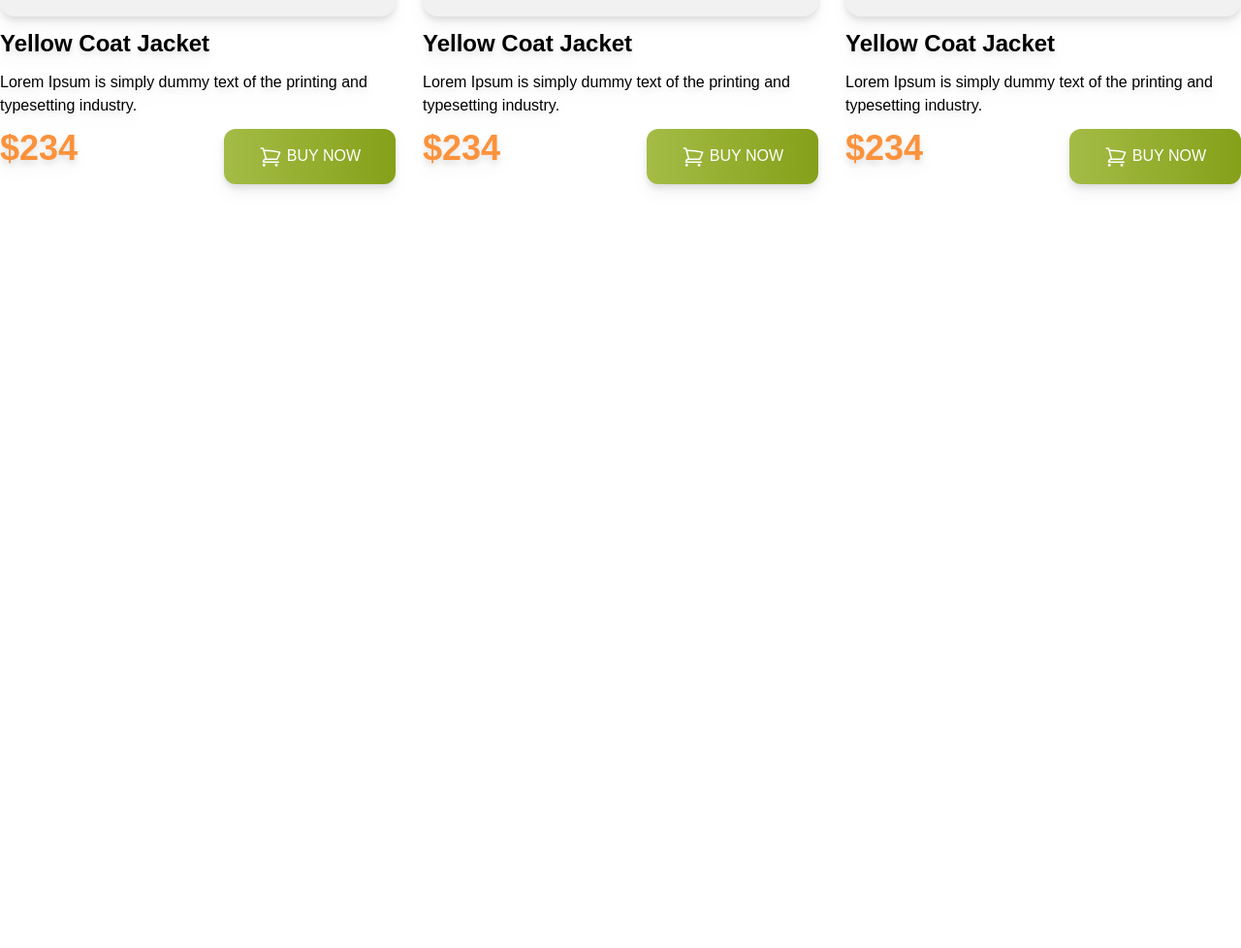
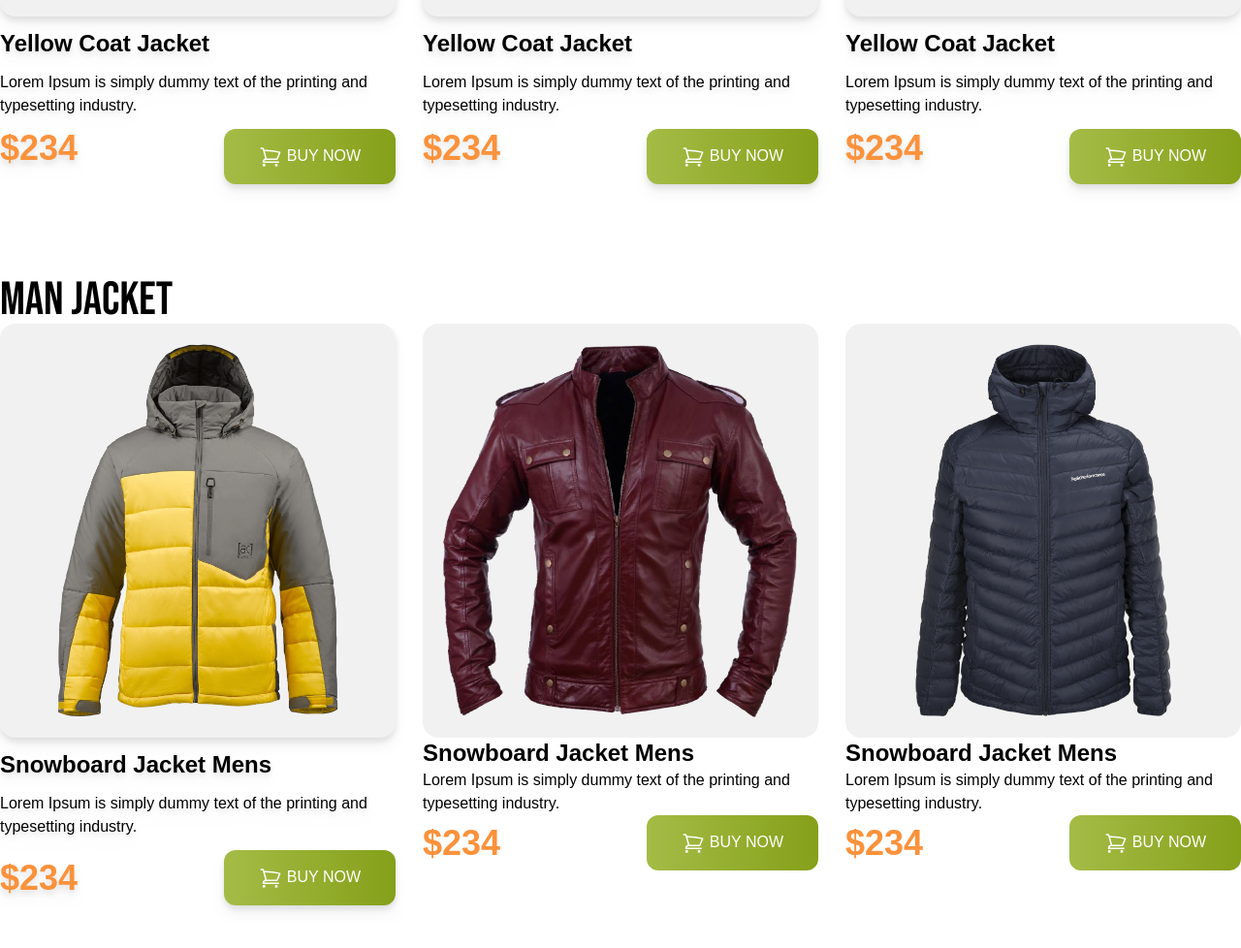
Before and after one commit to arman-miaa/penguin-fashion-page, a plain HTML site: page index.html in a window 1280 px wide. Shown: the part 1209-2187 px from the top of the page at 97% size. Before the commit the page ends 1447 px from the top, so only its background shows below. Drawn offline with nearby package versions, Linux system fonts and the light colour scheme.

Commit message:
added man jacket section with mobile responsive

```diff
--- a/index.html
+++ b/index.html
@@ -71,12 +71,11 @@
       <section class="py-12">
         <h3 class="text-5xl font-bebas">Woman Jacket</h3>
         <!-- jackets container -->
-        <div class=" grid md:grid-cols-2 lg:grid-cols-3 gap-7 font-roboto">
+        <div class="grid md:grid-cols-2 lg:grid-cols-3 gap-7 font-roboto">
           <!-- Jacket 1  -->
           <div class="space-y-3 drop-shadow-lg">
             <div class="bg-[#F1F1F1] p-5 rounded-2xl">
               <img src="./images/jacket-1.png" alt="" />
-
             </div>
             <h4 class="text-2xl font-bold">Yellow Coat Jacket</h4>
             <p>
@@ -105,14 +104,12 @@
 
                 Buy Now
               </button>
-
             </div>
           </div>
           <!-- Jacket 2  -->
           <div class="space-y-3 drop-shadow-lg">
             <div class="bg-[#F1F1F1] p-5 rounded-2xl">
               <img src="./images/jacket-2.png" alt="" />
-
             </div>
             <h4 class="text-2xl font-bold">Yellow Coat Jacket</h4>
             <p>
@@ -141,14 +138,12 @@
 
                 Buy Now
               </button>
-
             </div>
           </div>
           <!-- Jacket 3  -->
           <div class="space-y-3 drop-shadow-lg">
             <div class="bg-[#F1F1F1] p-5 rounded-2xl">
               <img src="./images/jacket-3.png" alt="" />
-
             </div>
             <h4 class="text-2xl font-bold">Yellow Coat Jacket</h4>
             <p>
@@ -177,7 +172,115 @@
 
                 Buy Now
               </button>
+            </div>
+          </div>
+        </div>
+      </section>
+      <!-- man jacket section start -->
+      <section class="py-12">
+        <h3 class="text-5xl font-bebas">Man Jacket</h3>
+        <!-- man jacket container -->
+        <div class="grid md:grid-cols-2 lg:grid-cols-3 gap-7 font-roboto">
+          <!-- m jacket 1 -->
+          <div class="space-y-3 drop-shadow-lg">
+            <div class="bg-[#F1F1F1] p-5 rounded-2xl">
+              <img src="./images/jacket-4.png" alt="" />
+            </div>
+            <h4 class="text-2xl font-bold">Snowboard Jacket Mens</h4>
+            <p>
+              Lorem Ipsum is simply dummy text of the printing and typesetting
+              industry.
+            </p>
+            <div class="flex justify-between items-center">
+              <h3 class="text-4xl font-black text-orange-400">$234</h3>
+              <button
+                class="py-4 px-9 bg-gradient-to-r from-[#A4BC46] to-[#85A019] rounded-xl text-white uppercase font-medium"
+              >
+                <svg
+                  xmlns="http://www.w3.org/2000/svg"
+                  fill="none"
+                  viewBox="0 0 24 24"
+                  stroke-width="1.5"
+                  stroke="currentColor"
+                  class="size-6 inline"
+                >
+                  <path
+                    stroke-linecap="round"
+                    stroke-linejoin="round"
+                    d="M2.25 3h1.386c.51 0 .955.343 1.087.835l.383 1.437M7.5 14.25a3 3 0 0 0-3 3h15.75m-12.75-3h11.218c1.121-2.3 2.1-4.684 2.924-7.138a60.114 60.114 0 0 0-16.536-1.84M7.5 14.25 5.106 5.272M6 20.25a.75.75 0 1 1-1.5 0 .75.75 0 0 1 1.5 0Zm12.75 0a.75.75 0 1 1-1.5 0 .75.75 0 0 1 1.5 0Z"
+                  />
+                </svg>
 
+                Buy Now
+              </button>
+            </div>
+          </div>
+          <!-- m jacket 2 -->
+          <div>
+            <div class="bg-[#F1F1F1] p-5 rounded-2xl">
+              <img src="./images/jacket-5.png" alt="" />
+            </div>
+            <h4 class="text-2xl font-bold">Snowboard Jacket Mens</h4>
+            <p>
+              Lorem Ipsum is simply dummy text of the printing and typesetting
+              industry.
+            </p>
+            <div class="flex justify-between items-center">
+              <h3 class="text-4xl font-black text-orange-400">$234</h3>
+              <button
+                class="py-4 px-9 bg-gradient-to-r from-[#A4BC46] to-[#85A019] rounded-xl text-white uppercase font-medium"
+              >
+                <svg
+                  xmlns="http://www.w3.org/2000/svg"
+                  fill="none"
+                  viewBox="0 0 24 24"
+                  stroke-width="1.5"
+                  stroke="currentColor"
+                  class="size-6 inline"
+                >
+                  <path
+                    stroke-linecap="round"
+                    stroke-linejoin="round"
+                    d="M2.25 3h1.386c.51 0 .955.343 1.087.835l.383 1.437M7.5 14.25a3 3 0 0 0-3 3h15.75m-12.75-3h11.218c1.121-2.3 2.1-4.684 2.924-7.138a60.114 60.114 0 0 0-16.536-1.84M7.5 14.25 5.106 5.272M6 20.25a.75.75 0 1 1-1.5 0 .75.75 0 0 1 1.5 0Zm12.75 0a.75.75 0 1 1-1.5 0 .75.75 0 0 1 1.5 0Z"
+                  />
+                </svg>
+
+                Buy Now
+              </button>
+            </div>
+          </div>
+          <!-- m jacket 6 -->
+          <div>
+            <div class="bg-[#F1F1F1] p-5 rounded-2xl">
+              <img src="./images/jacket-6.png" alt="" />
+            </div>
+            <h4 class="text-2xl font-bold">Snowboard Jacket Mens</h4>
+            <p>
+              Lorem Ipsum is simply dummy text of the printing and typesetting
+              industry.
+            </p>
+            <div class="flex justify-between items-center">
+              <h3 class="text-4xl font-black text-orange-400">$234</h3>
+              <button
+                class="py-4 px-9 bg-gradient-to-r from-[#A4BC46] to-[#85A019] rounded-xl text-white uppercase font-medium"
+              >
+                <svg
+                  xmlns="http://www.w3.org/2000/svg"
+                  fill="none"
+                  viewBox="0 0 24 24"
+                  stroke-width="1.5"
+                  stroke="currentColor"
+                  class="size-6 inline"
+                >
+                  <path
+                    stroke-linecap="round"
+                    stroke-linejoin="round"
+                    d="M2.25 3h1.386c.51 0 .955.343 1.087.835l.383 1.437M7.5 14.25a3 3 0 0 0-3 3h15.75m-12.75-3h11.218c1.121-2.3 2.1-4.684 2.924-7.138a60.114 60.114 0 0 0-16.536-1.84M7.5 14.25 5.106 5.272M6 20.25a.75.75 0 1 1-1.5 0 .75.75 0 0 1 1.5 0Zm12.75 0a.75.75 0 1 1-1.5 0 .75.75 0 0 1 1.5 0Z"
+                  />
+                </svg>
+
+                Buy Now
+              </button>
             </div>
           </div>
         </div>
```
Lines whose indentation alone changed are shown as unchanged.
